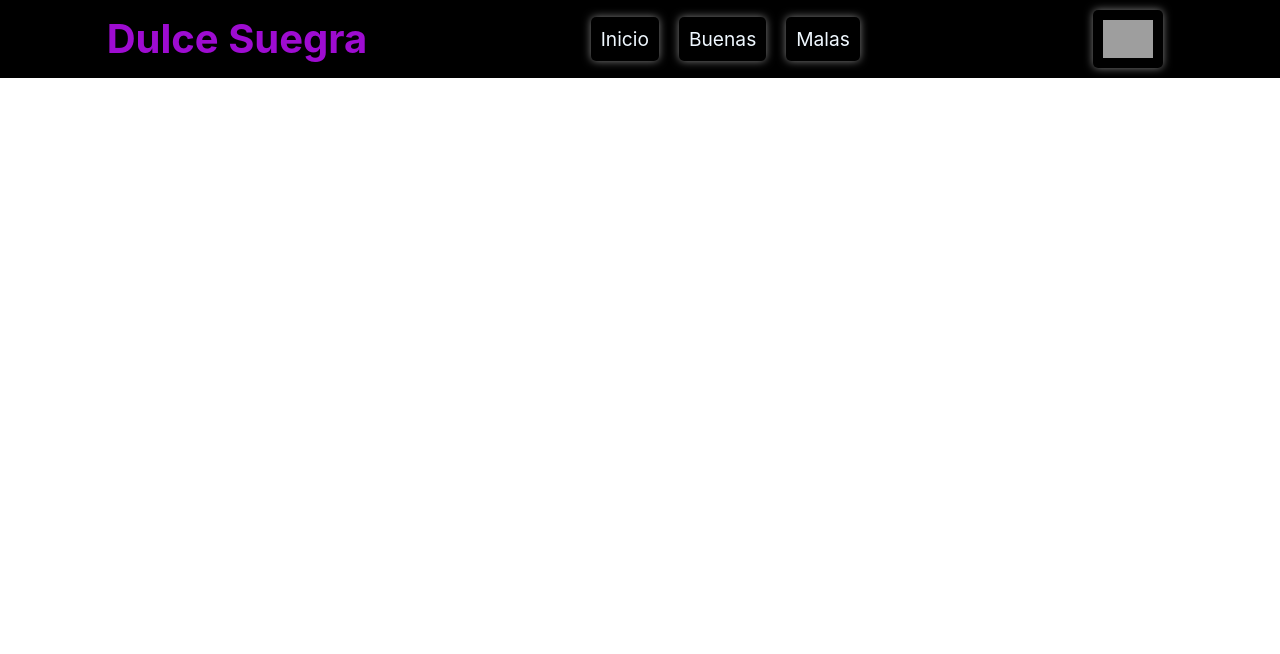
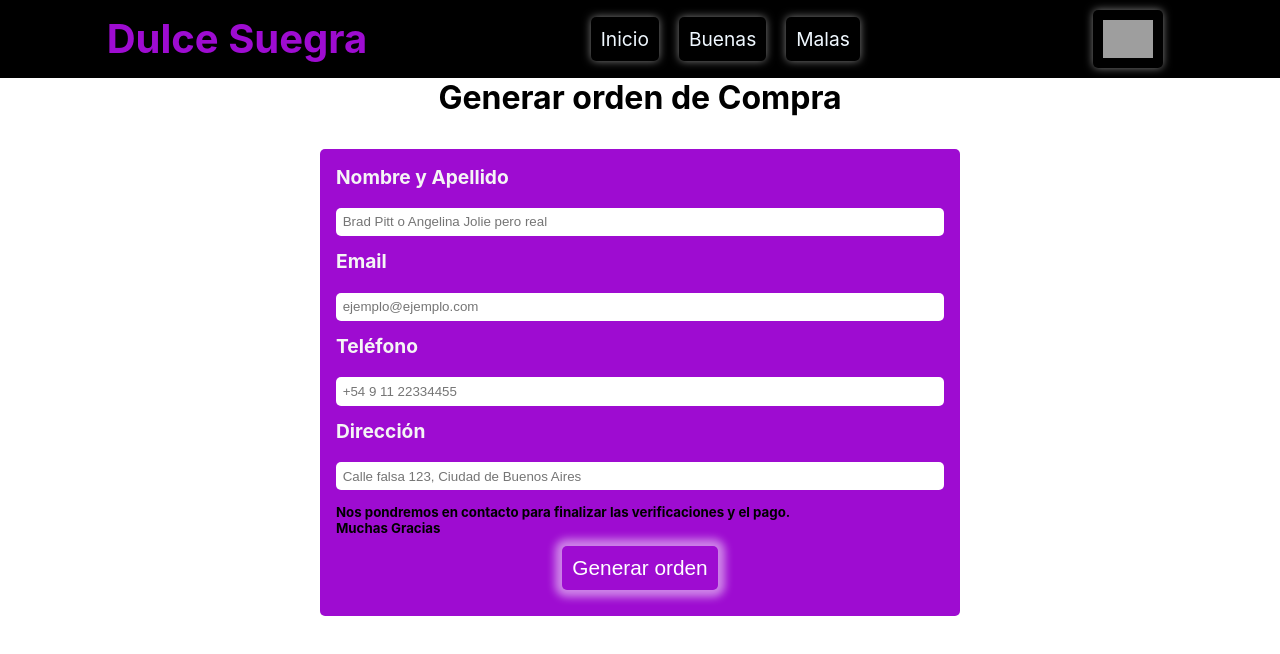
Before and after one commit to ayelenleclerc/ds-leclerc2, a React (Create React App) app: page /checkout in a window 1280 px wide. Shown: the top 654 px of the page. Built offline with nearby package versions, Linux system fonts and the light colour scheme; grey boxes are pictures that could not be loaded.

Commit message:
checkout

```diff
--- a/package.json
+++ b/package.json
@@ -11,6 +11,8 @@
     "react-dom": "^18.2.0",
     "react-router-dom": "^6.3.0",
     "react-scripts": "^5.0.1",
+    "sweetalert2": "^11.4.26",
+    "sweetalert2-react-content": "^5.0.2",
     "web-vitals": "^2.1.4"
   },
   "scripts": {
--- a/src/App.js
+++ b/src/App.js
@@ -5,6 +5,7 @@ import ItemListContainer from "./components/ItemListContainer/ItemListContainer"
 import ItemDetailContainer from "./components/ItemDetailContainer/ItemDetailContainer";
 import Cart from "./components/Cart/Cart";
 import Provider from "./context/CartContext";
+import Form from "./components/Form/Form";
 
 function App() {
   return (
@@ -19,6 +20,7 @@ function App() {
           />
           <Route path="/item/:id" element={<ItemDetailContainer />} />
           <Route path="/cart" element={<Cart />} />
+          <Route path="/checkout" element={<Form />} />
         </Routes>
       </BrowserRouter>
     </Provider>
--- a/src/components/Cart/Cart.js
+++ b/src/components/Cart/Cart.js
@@ -2,36 +2,11 @@ import "./cart.css";
 import React, { useContext } from "react";
 import { Link } from "react-router-dom";
 import { CartContext } from "../../context/CartContext";
-import { addDoc, getFirestore, collection } from "firebase/firestore";
 import ItemCart from "./ItemCart";
 
 const Cart = () => {
   const { cart, clearCart, totalPrecio, totalProductos } =
     useContext(CartContext);
-
-  const order = {
-    buyer: {
-      name: "Juan Perez",
-      email: "JuanPerez@gmail.com",
-      phone: "123456789",
-      address: "Calle falsa 123",
-    },
-    items: cart.map((item) => ({
-      id: item.id,
-      nombre: item.nombre,
-      precio: item.precio,
-      cantidad: item.cantidad,
-    })),
-    total: totalPrecio(),
-  };
-
-  function handleClick() {
-    const db = getFirestore();
-    const ordersCollection = collection(db, "orders");
-    addDoc(ordersCollection, order).then(({ id }) => {
-      console.log(id);
-    });
-  }
 
   if (cart.length === 0) {
     return (
@@ -59,8 +34,8 @@ const Cart = () => {
           <button className="cart-btn btn-controls">
             <Link to="/">Seguir eligiendo Suegra</Link>
           </button>
-          <button className="cart-btn btn-controls" onClick={handleClick}>
-            <Link to="/">Finalizar compra</Link>
+          <button className="cart-btn btn-controls">
+            <Link to="/Checkout">Confirmar compra</Link>
           </button>
           <p className="cart-contacto">
             ** Nos contactaremos para acordar fechas y horarios...
--- /dev/null
+++ b/src/components/Form/Form.js
@@ -0,0 +1,123 @@
+import "./form.css";
+import { useContext, useState } from "react";
+import { CartContext } from "../../context/CartContext";
+import { Link } from "react-router-dom";
+import { addDoc, getFirestore, collection } from "firebase/firestore";
+import Swal from "sweetalert2";
+
+const Form = () => {
+  const { cart, clearCart, totalPrecio, totalProductos } =
+    useContext(CartContext);
+  const [form, setForm] = useState({});
+  const order = {
+    buyer: {
+      name: form.name,
+      email: form.email,
+      phone: form.phone,
+      address: form.address,
+    },
+    items: cart.map((item) => ({
+      id: item.id,
+      nombre: item.nombre,
+      precio: item.precio,
+      cantidad: item.cantidad,
+    })),
+    suegras: totalProductos(),
+    total: totalPrecio(),
+  };
+
+  function handleClick() {
+    const db = getFirestore();
+    const ordersCollection = collection(db, "orders");
+    addDoc(ordersCollection, order).then(({ id }) => {
+      modalBasico(id);
+    });
+  }
+  const handleSubmit = (e) => {
+    handleClick();
+    clearCart();
+  };
+
+  const handleChange = (e) => {
+    setForm({
+      ...form,
+      [e.target.name]: e.target.value,
+    });
+  };
+  const modalBasico = (id) => {
+    Swal.fire({
+      title: "Gracias por elegir Dulce Suegra!",
+      text: `Su Orden: (${id}) ha sido realizada con éxito!`,
+      icon: "success",
+      confirmButtonText: "OK",
+    });
+  };
+  return (
+    <>
+      <h1 className="titulo-formulario">Generar orden de Compra</h1>
+      <form className="formulario">
+        <label className="formulario-label" htmlFor="name">
+          Nombre y Apellido
+        </label>
+        <input
+          className="formulario-input"
+          type="text"
+          name="name"
+          placeholder="Brad Pitt o Angelina Jolie pero real"
+          required={true}
+          value={form.name}
+          onChange={handleChange}
+        />
+
+        <label htmlFor="email" className="formulario-label">
+          Email
+        </label>
+        <input
+          className="formulario-input"
+          type="email"
+          name="email"
+          placeholder="ejemplo@ejemplo.com"
+          required={true}
+          value={form.email}
+          onChange={handleChange}
+        />
+
+        <label htmlFor="phone" className="formulario-label">
+          Teléfono
+        </label>
+        <input
+          className="formulario-input"
+          type="phone"
+          name="phone"
+          minLength={10}
+          maxLength={17}
+          placeholder="+54 9 11 22334455"
+          required={true}
+          value={form.phone}
+          onChange={handleChange}
+        />
+
+        <label htmlFor="address" className="formulario-label">
+          Dirección
+        </label>
+        <input
+          className="formulario-input"
+          type="text"
+          name="address"
+          placeholder="Calle falsa 123, Ciudad de Buenos Aires"
+          required={true}
+          value={form.address}
+          onChange={handleChange}
+        />
+        <h5>
+          Nos pondremos en contacto para finalizar las verificaciones y el pago.
+        </h5>
+        <h5> Muchas Gracias</h5>
+        <button className="btn-form" type="submit" onClick={handleSubmit}>
+          <Link to="/">Generar orden</Link>
+        </button>
+      </form>
+    </>
+  );
+};
+export default Form;
--- /dev/null
+++ b/src/components/Form/form.css
@@ -0,0 +1,61 @@
+.titulo-formulario{
+    font-size: 2em;
+    font-weight: bold;
+    color: #000;
+    margin-bottom: 1em;
+    text-align: center;
+}
+.formulario{
+    background-color: #9e0cd1;
+    width: 50%;
+    margin: 0 auto;
+    padding: 1em;
+    border: none;
+    border-radius: 5px;
+    display: flex;
+    flex-direction: column;
+    justify-content: center;
+    align-items: flex-start;
+
+}
+.formulario input{
+    width: 100%;
+    margin-bottom: 1em;
+    padding: 0.5em;
+    border:none;
+    border-radius: 5px;
+}
+
+
+.formulario-label{
+    font-size: 1.2em;
+    font-weight: bold;
+    color: whitesmoke;
+    margin-bottom: 1em;
+}
+.btn-form{
+   background-color: #9e0cd1;
+    color: white;
+    margin: 10px auto;
+    padding:10px;
+     box-shadow: 0 0 8px 7px rgb(255
+      255
+      255
+      / 50%);
+    border: none;
+    border-radius: 5px;
+    font-size: 1.3rem;
+    cursor: pointer;
+}
+
+.btn-form a{
+    color: white;
+    text-decoration: none;
+}
+
+.btn-form:hover{
+    background-color:whitesmoke;
+}
+.btn-form a:hover{
+    color: #9e0cd1;
+}
```
Also changed, not shown: src/components/Checkout/Checkout.js (added, +11 -0 lines), 1 other file (tests, documents, lock files or other folders).
